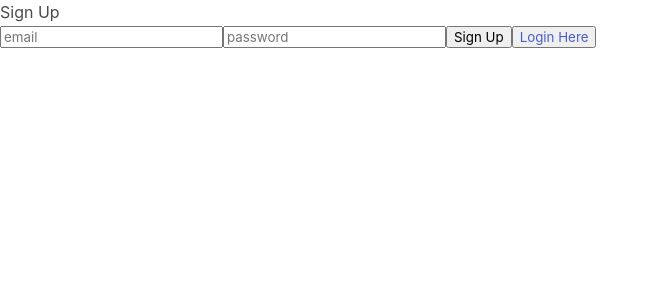
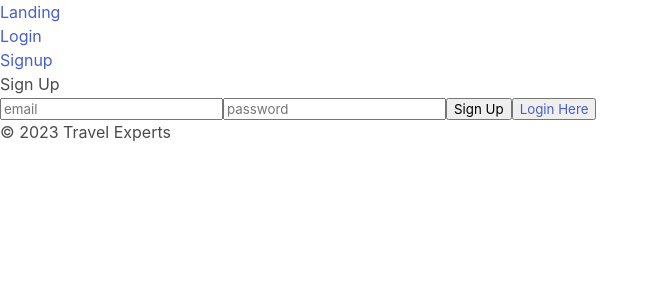
Before and after one commit to MarkusCDev/Travel-Experts, a React (Create React App) app: page /signup in a window 1280 px wide. Shown: the top 300 px of the page, without its empty margins (0-659 px from the left). Built offline with nearby package versions, Linux system fonts and the light colour scheme; no server answers.

Commit message:
Navbar/Footer no css

```diff
--- a/src/App.js
+++ b/src/App.js
@@ -5,16 +5,26 @@ import Home from './pages/Home';
 import { Route, Routes } from 'react-router-dom'
 import ProtectedRoute from './components/ProtectedRoute';
 import Blogs from './pages/Blogs';
+import Account from './pages/Account';
+import Landing from './pages/Landing';
+import Reviews from './pages/Reviews';
+import Navbar from './components/Navbar';
+import Footer from './components/Footer';
 
 function App() {
   return (
     <UserAuthContextProvider>
+      <Navbar />
       <Routes>
         <Route path="/login" element={ <Login /> } />
         <Route path="/signup" element={ <Signup /> } />
-        <Route path="/" element={<ProtectedRoute> <Home /> </ProtectedRoute>} />
+        <Route path="/" element={ <Landing /> } />
+        <Route path="/home" element={<ProtectedRoute> <Home /> </ProtectedRoute>} />
         <Route path="/blogs" element={<ProtectedRoute> <Blogs /> </ProtectedRoute>} />
+        <Route path="/account" element={<ProtectedRoute> <Account /> </ProtectedRoute>} />
+        <Route path="/reviews" element={<ProtectedRoute> <Reviews /> </ProtectedRoute>} />
       </Routes>
+      <Footer />
     </UserAuthContextProvider>
   );
 }
--- /dev/null
+++ b/src/components/Footer.jsx
@@ -0,0 +1,11 @@
+import React from "react";
+
+function Footer() {
+  return (
+    <footer>
+      <p>&copy; 2023 Travel Experts</p>
+    </footer>
+  );
+}
+
+export default Footer;
--- /dev/null
+++ b/src/components/Navbar.jsx
@@ -0,0 +1,43 @@
+import React from 'react'
+import { Link } from 'react-router-dom'
+import { useUserAuth } from './UserAuth'
+
+const Navbar = () => {
+
+  const { user, logOut } = useUserAuth();
+
+  const handleLogOut = async () => {
+    try {
+      await logOut();
+      console.log("Logged Out Successfully");
+    } catch (err) {
+      console.log(err, "Logged Out Unsuccessful");
+    }
+  };
+
+    if (!user) {
+    return (
+        <nav>
+            <ul>
+                <li><Link to="/">Landing</Link></li>
+                <li><Link to="/login">Login</Link></li>
+                <li><Link to="/signup">Signup</Link></li>
+            </ul>
+        </nav>
+    )
+    }
+
+    return (
+        <nav>
+            <ul>
+                <li><Link to="/home">Home</Link></li>
+                <li><Link to="/blogs">Blogs</Link></li>
+                <li><Link to="/reviews">Reviews</Link></li>
+                <li><Link to="/account">Account</Link></li>
+            </ul>
+                <button onClick={handleLogOut}>Logout</button>
+        </nav>
+    )
+}
+
+export default Navbar
--- a/src/pages/Home.jsx
+++ b/src/pages/Home.jsx
@@ -1,35 +1,11 @@
 import React from "react";
-import { useUserAuth } from "../components/UserAuth";
-import { Link } from "react-router-dom";
 import ChatGpt from "../components/ChatGpt";
 import Map from "../components/Map";
 
 const Home = () => {
-  const { user, logOut } = useUserAuth();
-
-  const handleLogOut = async () => {
-    try {
-      await logOut();
-      console.log("you are logged out");
-    } catch (e) {
-      console.log("log out unsuccessful");
-    }
-  };
-  if (!user) {
-    return (
-      <div>
-        <h1>Home</h1>
-      </div>
-    );
-  }
 
   return (
     <div>
-      <h1>Welcome User!</h1>
-      <button onClick={handleLogOut}>LogOut</button>
-      <button>
-        <Link to="/blogs">Blogs</Link>
-      </button>
       <Map />
       <ChatGpt />
     </div>
--- /dev/null
+++ b/src/pages/Landing.jsx
@@ -0,0 +1,9 @@
+import React from 'react'
+
+const Landing = () => {
+  return (
+    <div>Landing</div>
+  )
+}
+
+export default Landing
--- /dev/null
+++ b/src/pages/Reviews.jsx
@@ -0,0 +1,9 @@
+import React from 'react'
+
+const Reviews = () => {
+  return (
+    <div>Reviews</div>
+  )
+}
+
+export default Reviews
```
